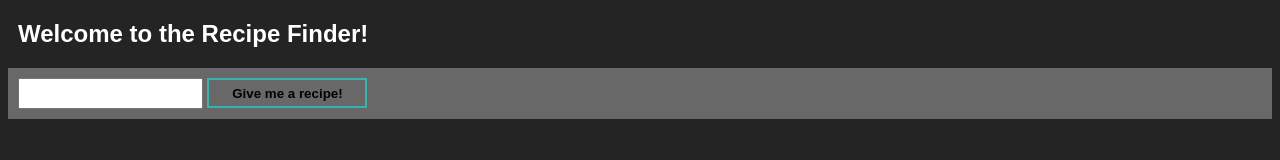
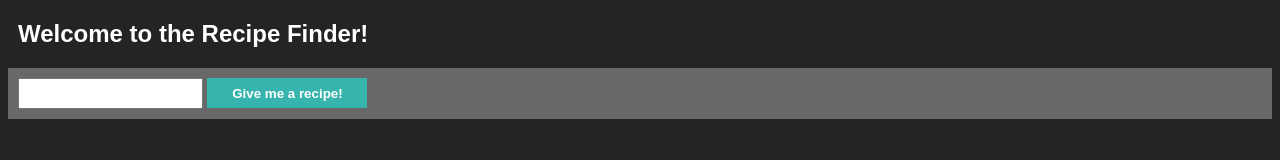
Before and after one commit to SchoolOfCode/w6_checkpoint-challenge-recipe-jackbrowne00, a plain HTML site: page index.html in a window 1280 px wide. In both pictures the pointer is over the button "Give me a recipe!". Drawn offline with Linux system fonts and the light colour scheme.

Commit message:
small changes

```diff
--- a/style.css
+++ b/style.css
@@ -61,8 +61,8 @@ body{
 	transition: all 0.4s cubic-bezier(0.215, 0.61, 0.355, 1) 0s;
 }
 #recipe-button:hover {
-	color: #000 !important;
-	background-color: transparent;
+	color: rgb(255, 255, 255) !important;
+	background-color: #38b4ae;
 	text-shadow: ntwo;
 }
 #recipe-button:hover:before {
@@ -79,7 +79,7 @@ body{
 	width: 100%;
 	z-index: -1;
 	content: '';
-	color: #000 !important;
+	color: rgb(255, 255, 255) !important;
 	background: #38b4ae;
 	transition: all 0.4s cubic-bezier(0.215, 0.61, 0.355, 1) 0s;
 }
```
